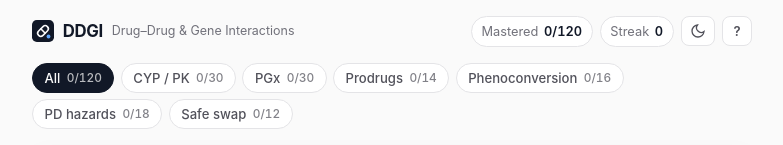
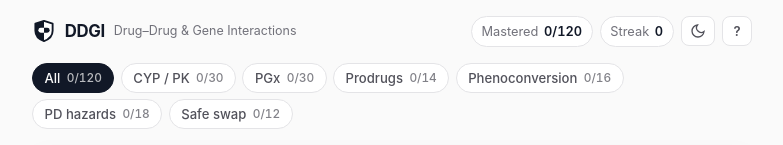
Before and after one commit to fechva/pharmdrill, a React (Vite) app: page / in a window 1280 px wide. Shown: the top 145 px of the page, without its empty margins (248-1031 px from the left). Built offline with nearby package versions, Linux system fonts and the light colour scheme.

Commit message:
Replace favicon and header mark with minimalist split-tone shield SVG

```diff
--- a/index.html
+++ b/index.html
@@ -8,7 +8,7 @@
       name="description"
       content="DDGI (ddgi.app) — fast, free active-recall drills for clinical drug-drug interactions (CYP450, P-gp, pharmacodynamic), CPIC Level A pharmacogenomics, prodrug traps, and phenoconversion."
     />
-    <link rel="icon" type="image/svg+xml" href="./favicon.svg" />
+    <link rel="icon" type="image/svg+xml" href="./favicon.svg?v=2" />
   </head>
   <body>
     <div id="root"></div>
--- a/src/components/Header.tsx
+++ b/src/components/Header.tsx
@@ -28,20 +28,30 @@ export const Header: React.FC<HeaderProps> = ({
     <header className="topbar">
       <div className="topbar-left">
         <span className="brand-mark" aria-hidden="true">
-          <svg width="22" height="22" viewBox="0 0 64 64">
-            <rect width="64" height="64" rx="14" fill="currentColor" />
-            <g
-              transform="rotate(-45 32 32)"
+          <svg width="24" height="24" viewBox="0 0 32 32">
+            <path
+              d="M16 2.5 L27.5 6.2 V15.8 C27.5 22.8 22.4 27.3 16 29.5 C9.6 27.3 4.5 22.8 4.5 15.8 V6.2 Z"
+              fill={theme === 'dark' ? '#f4f4f5' : '#ffffff'}
+            />
+            <path
+              d="M16 2.5 L4.5 6.2 V15.8 C4.5 22.8 9.6 27.3 16 29.5 Z"
+              fill="#111827"
+            />
+            <path
+              d="M16 11.8 H11.7 A3.2 3.2 0 0 0 11.7 18.2 H16 Z"
+              fill={theme === 'dark' ? '#f4f4f5' : '#ffffff'}
+            />
+            <path
+              d="M16 11.8 H20.3 A3.2 3.2 0 0 1 20.3 18.2 H16 Z"
+              fill="#111827"
+            />
+            <path
+              d="M16 2.5 L27.5 6.2 V15.8 C27.5 22.8 22.4 27.3 16 29.5 C9.6 27.3 4.5 22.8 4.5 15.8 V6.2 Z"
               fill="none"
-              stroke="var(--bg)"
-              strokeWidth="4.6"
-              strokeLinecap="round"
+              stroke={theme === 'dark' ? '#e4e4e7' : '#111827'}
+              strokeWidth="2.5"
               strokeLinejoin="round"
-            >
-              <rect x="14" y="23" width="36" height="18" rx="9" />
-              <line x1="32" y1="23" x2="32" y2="41" />
-            </g>
-            <circle cx="48" cy="48" r="5.5" fill={theme === 'dark' ? '#1d4ed8' : '#60a5fa'} />
+            />
           </svg>
         </span>
         <h1 className="brand-title" aria-label="DDGI — Drug–Drug & Gene Interactions">
```
Also changed, not shown: public/favicon.svg.
